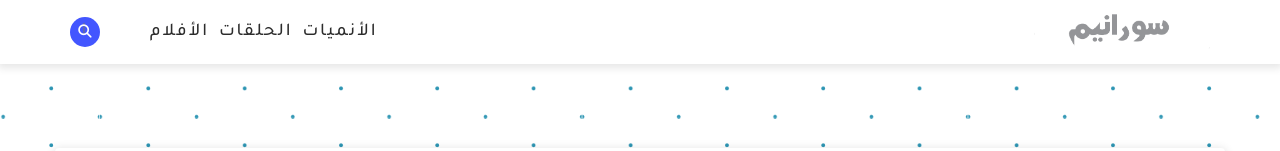
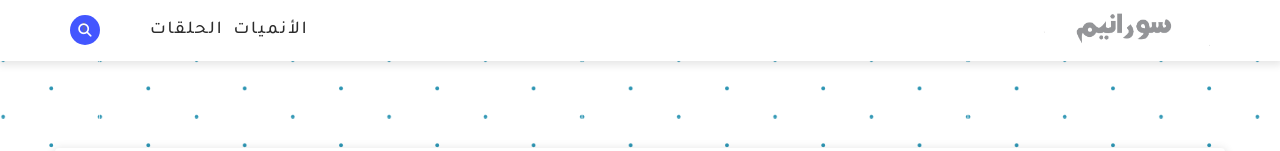
Before and after one commit to N1Edogawa/Project1, a plain HTML site: page index.html in a window 1280 px wide. Shown: the top 151 px of the page. Drawn offline with Linux system fonts and the light colour scheme.

Commit message:
Changed layout

```diff
--- a/assets/css/style.css
+++ b/assets/css/style.css
@@ -71,7 +71,7 @@ header .container {
 header .logo {
   display: flex;
   align-items: center;
-  width: 180px;
+  width: 170px;
 }
 
 header .logo img {
--- a/index.html
+++ b/index.html
@@ -25,7 +25,7 @@
           <ul>
             <li><a href="">الأنميات</a></li>
             <li><a href="">الحلقات</a></li>
-            <li><a href="">الأفلام</a></li>
+            <!-- <li><a href="">الأفلام</a></li> -->
           </ul>
         </nav>
         <div class="search-bar">
```
